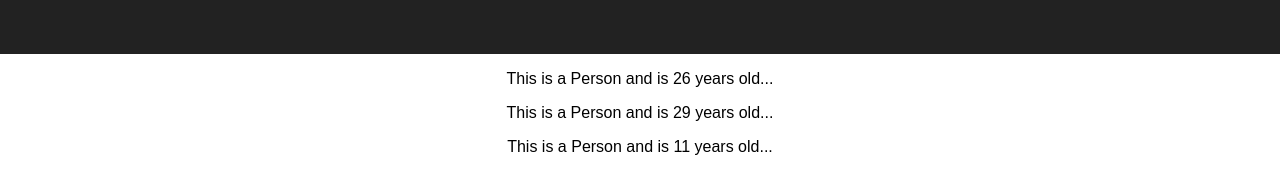
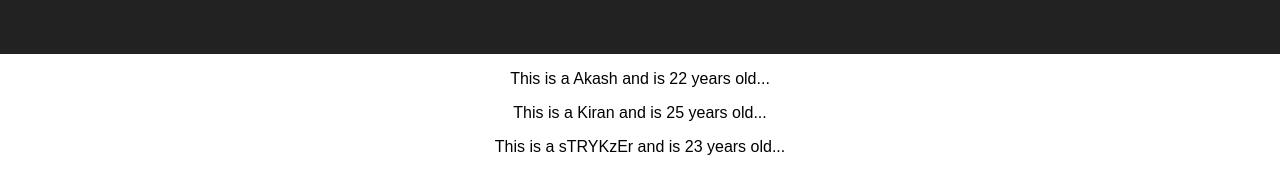
Before and after one commit to paulakash36/react-complete-guide, a React (Create React App) app: page / in a window 1280 px wide. Shown: the part 136-330 px from the top of the page. Built offline with nearby package versions, Linux system fonts and the light colour scheme.

Commit message:
Working with Props

```diff
--- a/src/App.js
+++ b/src/App.js
@@ -9,9 +9,9 @@ class App extends Component {
         <header className="App-header">
           <h1 className="App-title">Welcome to React</h1>
         </header>
-        <Person />
-        <Person />
-        <Person />
+        <Person name="Akash" age="22"/>
+        <Person name="Kiran" age="25"/>
+        <Person name="sTRYKzEr" age="23"/>
       </div>
 
     );
--- a/src/Person/Person.js
+++ b/src/Person/Person.js
@@ -1,7 +1,7 @@
 import React from 'react';
 
-const person = () => {
-    return <p>This is a Person and is {Math.floor(Math.random() *30)} years old...</p>
+const person = (props) => {
+    return <p>This is a {props.name} and is {props.age} years old...</p>
 }
 
 export default person;
```
